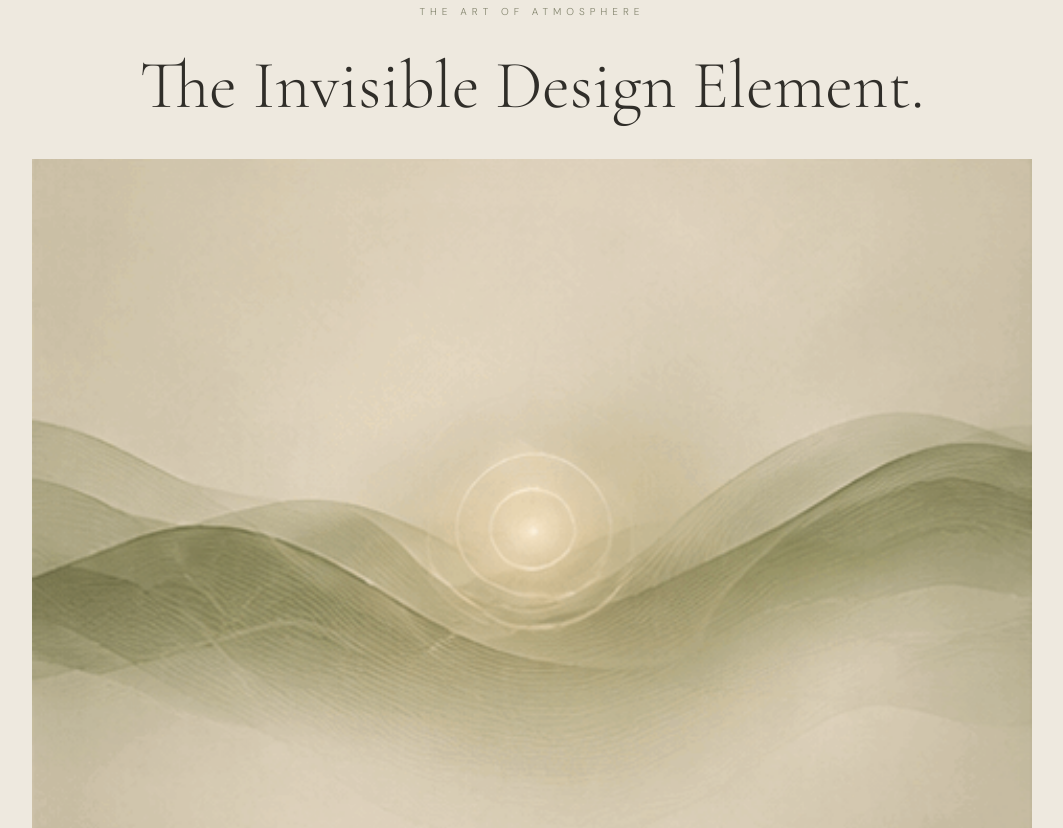
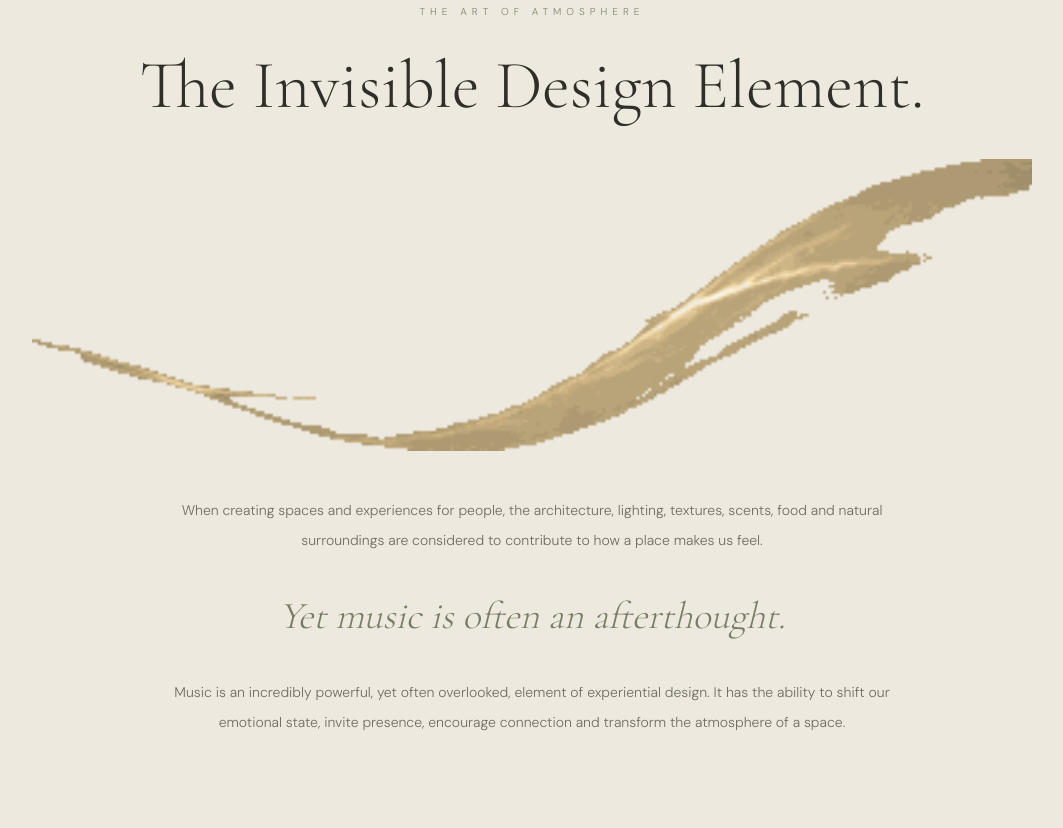
Before and after one commit to lucasound91/ariawebsite, a plain HTML site: page atmosphere/index.html in a window 1280 px wide. Shown: the part 912-1740 px from the top of the page, without its empty margins (108-1171 px from the left). Drawn offline with nearby package versions, Linux system fonts and the light colour scheme.

Commit message:
Update index.html

```diff
--- a/atmosphere/index.html
+++ b/atmosphere/index.html
@@ -1430,7 +1430,7 @@
 
     <div class="art-visual">
       <img
-        src="/atmosphere/Soothing%20Sage%20Ripple%20Grid.gif"
+        src="/atmosphere/aria-golden-wave-transparent.gif"
         alt="Abstract sage-green landscape with delicate golden waves representing the influence of music"
       >
     </div>
```
